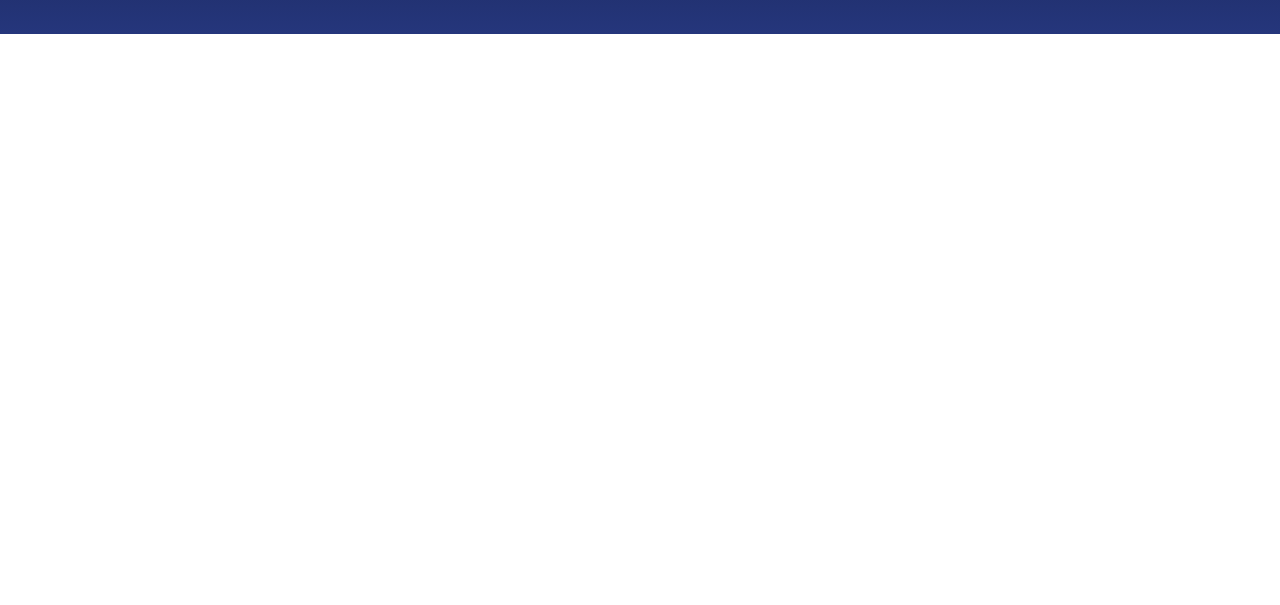
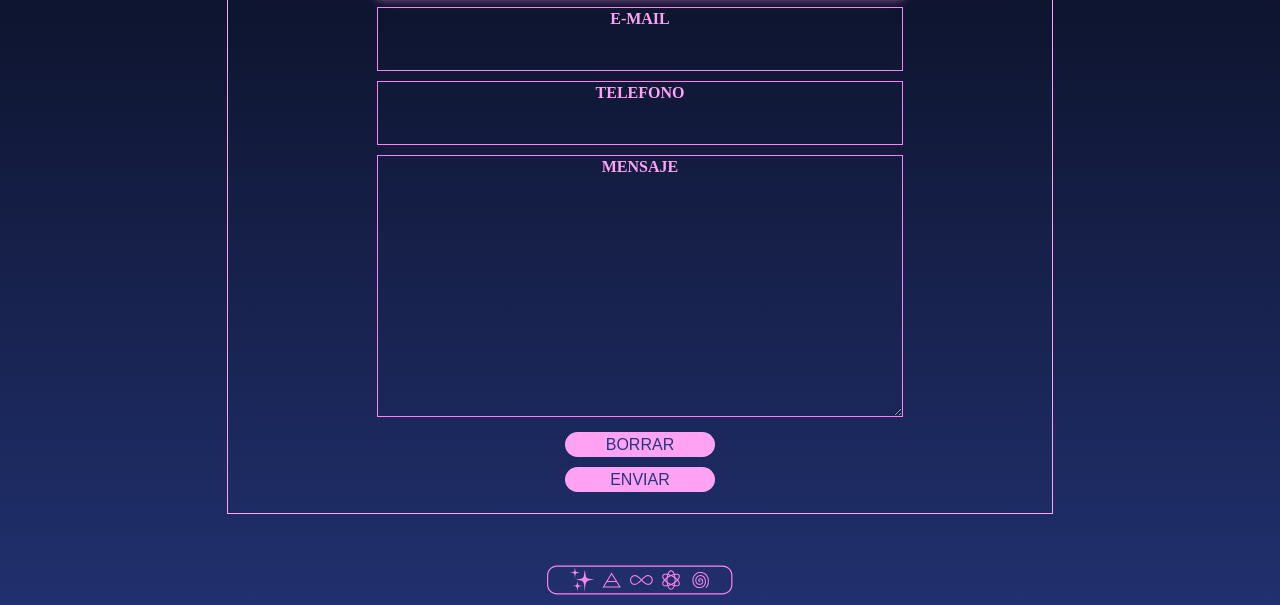
Before and after one commit to arielend/PF-EndrizziNestor, a plain HTML site: page pages/newsletter.html in a window 1280 px wide. Shown: the part 446-1051 px from the top of the page. Before the commit the page ends 800 px from the top, so only its background shows below. Drawn offline with nearby package versions, Linux system fonts and the light colour scheme; a web font is replaced by a local one.

Commit message:
Terminada primera parte de Newsletter - Falta mejorar responsividad

```diff
--- a/css/styles.css
+++ b/css/styles.css
@@ -299,3 +299,109 @@ header{
     max-width: 90%;
     margin: 10px;
 }
+
+/* ESTILOS APLICADOS A NEWSLETTER */
+
+.form-field{
+    display:flex;
+    flex-flow: column nowrap;
+    justify-content: space-evenly;
+    align-items: center;
+    margin-top: 10px;
+    position: relative;
+}
+
+.form-label{
+    font-size: 0.7rem;
+    font-weight: bold;
+    position: absolute;
+
+    top: 0;
+    left: 50%;
+    transform: translateX(-50%);
+}
+
+@media (min-width:768px){
+    .form-label{
+        font-size: 0.8rem;
+    }
+}
+
+@media (min-width:1024px){
+    .form-label{
+        font-size: 1rem;
+    }
+}
+
+.form-input{
+    /* background-color: #7A5CCC; */
+    background-color: transparent;
+    color:white;
+    text-transform: uppercase;
+    height: 4rem;
+    width: 100%;
+    border: solid 1px rgb(255, 131, 239);
+    padding: 10px 20px;
+}
+
+.form-input:focus{
+    box-shadow: inset 0 0 10px rgb(255, 131, 239), 0 0 10px rgb(255, 131, 239);
+}
+
+.form-textarea{
+    /* background-color: #7A5CCC;    */
+    background-color: transparent;
+    color:white;
+    text-transform: uppercase;
+    border: solid 1px rgb(255, 131, 239);
+    padding: 10px 20px;
+    width: 100%;
+}
+
+.form-textarea:focus{
+    box-shadow: inset 0 0 10px rgb(255, 131, 239), 0 0 10px rgb(255, 131, 239);
+}
+
+.boton{
+    background-color: #FFA2F3;
+    color: #25367c;
+    width: 150px;
+    height: 25px;
+    border: none;
+    border-radius: 2rem;
+    margin: 5px;
+    font-family: 'Jura', sans-serif;
+    font-size: 1rem;
+}
+
+.boton:hover{
+    background-color: #25367c;
+    color: white;
+    border: solid 1px #FFA2F3;
+}
+
+.purple-bg-color{
+    background-color: #25367c;
+    color:#FFA2F3;
+}
+
+.pink-bg-color{
+    background-color: #FFA2F3 ;
+    color:#25367c;
+}
+
+.purple{
+    color: #25367c;
+}
+
+.pink{
+    color:#FFA2F3;
+}
+
+.purple-border{
+    border: solid 1.5px #25367c;
+}
+
+.pink-border{
+    border: solid 1.5px #FFA2F3;
+}
--- a/pages/newsletter.html
+++ b/pages/newsletter.html
@@ -16,7 +16,7 @@
 
     <link rel="shortcut icon" href="../img/favicon4.png" type="image/x-icon">
 
-    <title>Biografia</title>
+    <title>Suscribete</title>
 </head>
 
 <body>
@@ -83,8 +83,73 @@
 
     </header>
 
+    <!-- <main class="d-flex row gap-2 justify-content-center align-content-center pt-2 pb-2 galeria-container"> -->
     <main>
-        <h1 class="text-center">NEWSLETTER</h1>
+
+        <h1 class="text-center">SUSCRIBETE AL NEWSLETTER</h1>
+
+        <form class="d-flex row justify-content-center pink-border col-8 container-all" action="">
+
+            <!-- Modal confirmar suscripción -->
+
+            <div class="modal fade" id="exampleModal" tabindex="-1" aria-labelledby="exampleModalLabel" aria-hidden="true">
+
+              <div class="modal-dialog">
+
+                <div class="modal-content purple-bg-color pink-border">
+
+                  <div class="modal-header">
+                    <h5 class="modal-title" id="exampleModalLabel">CONFIRMAR</h5>
+                    <button type="button" class="btn-close" data-bs-dismiss="modal" aria-label="Close"></button>
+                  </div>
+
+                  <div class="modal-body">
+                    <h2>¿Confirma la suscripción a nuestro Newsletter?</h2>
+                  </div>
+
+                  <div class="modal-footer">
+                    <button type="button" class="boton" data-bs-dismiss="modal">CERRAR</button>
+                    <button type="submit" class="boton">CONFIRMAR</input>
+                  </div>
+
+                </div>
+
+              </div>
+
+            </div>
+
+            <div class="form-register col-11 col-md-10 col-lg-8 pt-3 pb-3">
+
+              <div class="form-field">
+                <input type="text" name="apellido-y-nombres" id="apellido-y-nombres" autofocus class="form-input">
+                <label for="apellido-y-nombres" class="form-label">APELLIDO Y NOMBRES</label>
+              </div>
+
+              <div class="form-field">
+                <input type="email" name="correo-electronico" id="correo-electronico" class="form-input">
+                <label for="correo-electronico" class="form-label">E-MAIL</label>
+              </div>
+
+              <div class="form-field">
+                <input type="tel" name="telefono" id="telefono" class="form-input">
+                <label for="telefono" class="form-label">TELEFONO</label>
+              </div>
+
+              <div class="form-field">
+                <label for="mensaje" class="form-label">MENSAJE</label>
+                <textarea name="mensaje" id="mensaje" cols="30" rows="10" class="form-textarea"></textarea>
+              </div>
+
+              <div class="form-field">
+                <input type="reset" class="boton" value="BORRAR">
+                <input type="button" class="boton" value="ENVIAR" data-bs-toggle="modal" data-bs-target="#exampleModal">
+              </div>
+
+            <div>
+
+          </form>
+
+
     </main>
 
     <footer>
```
Also changed, not shown: pages/discografia.html (+1 -1 lines), pages/galeria.html (+1 -1 lines).
